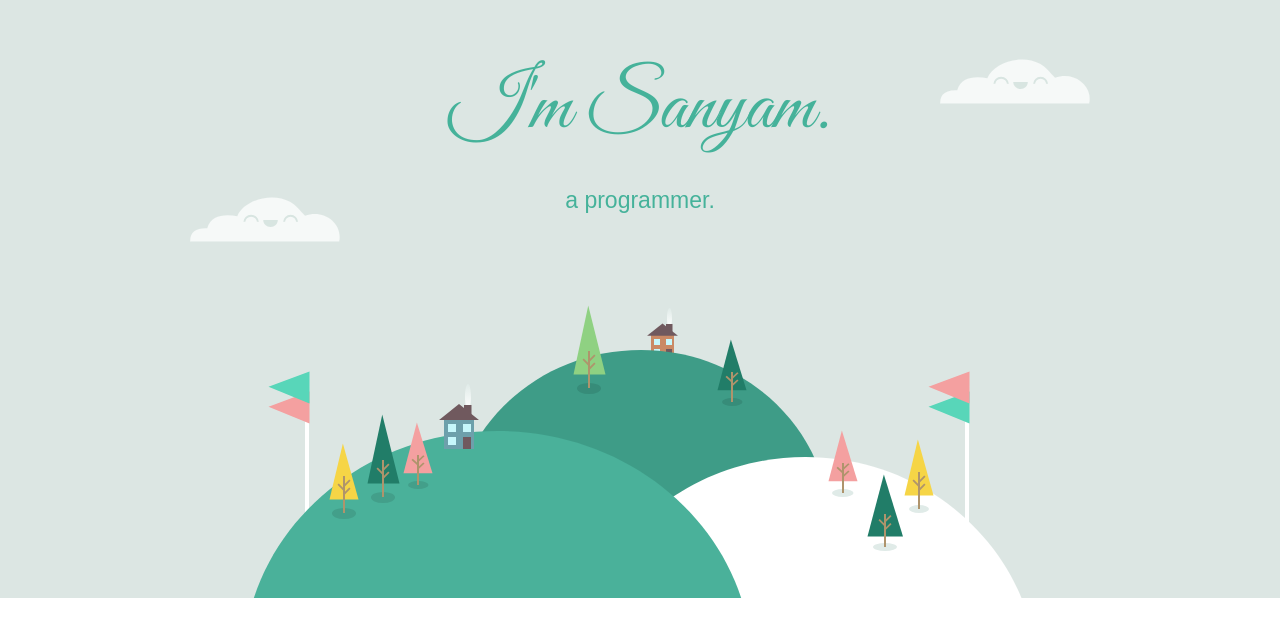
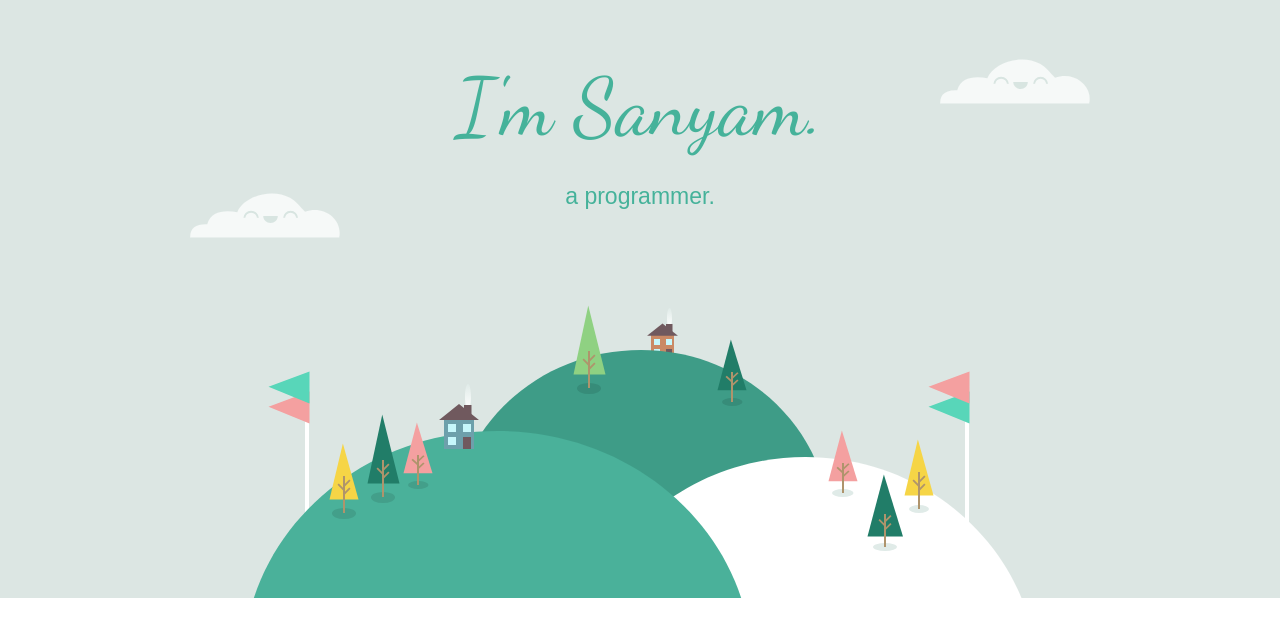
Before and after one commit to smokiesam/my-site, a plain HTML site: page index.html in a window 1280 px wide. Shown: the part 161-800 px from the top of the page. Drawn offline with Linux system fonts and the light colour scheme; a web font is replaced by a local one.

Commit message:
Update styles.css

```diff
--- a/css/styles.css
+++ b/css/styles.css
@@ -64,7 +64,7 @@ body {
 
 .name{
   display:inline-block;
-  font-family: 'Great Vibes', cursive;
+  font-family: 'Dancing Script', cursive;
   font-weight: lighter;
   margin:0;
   font-size: 80px;
```
